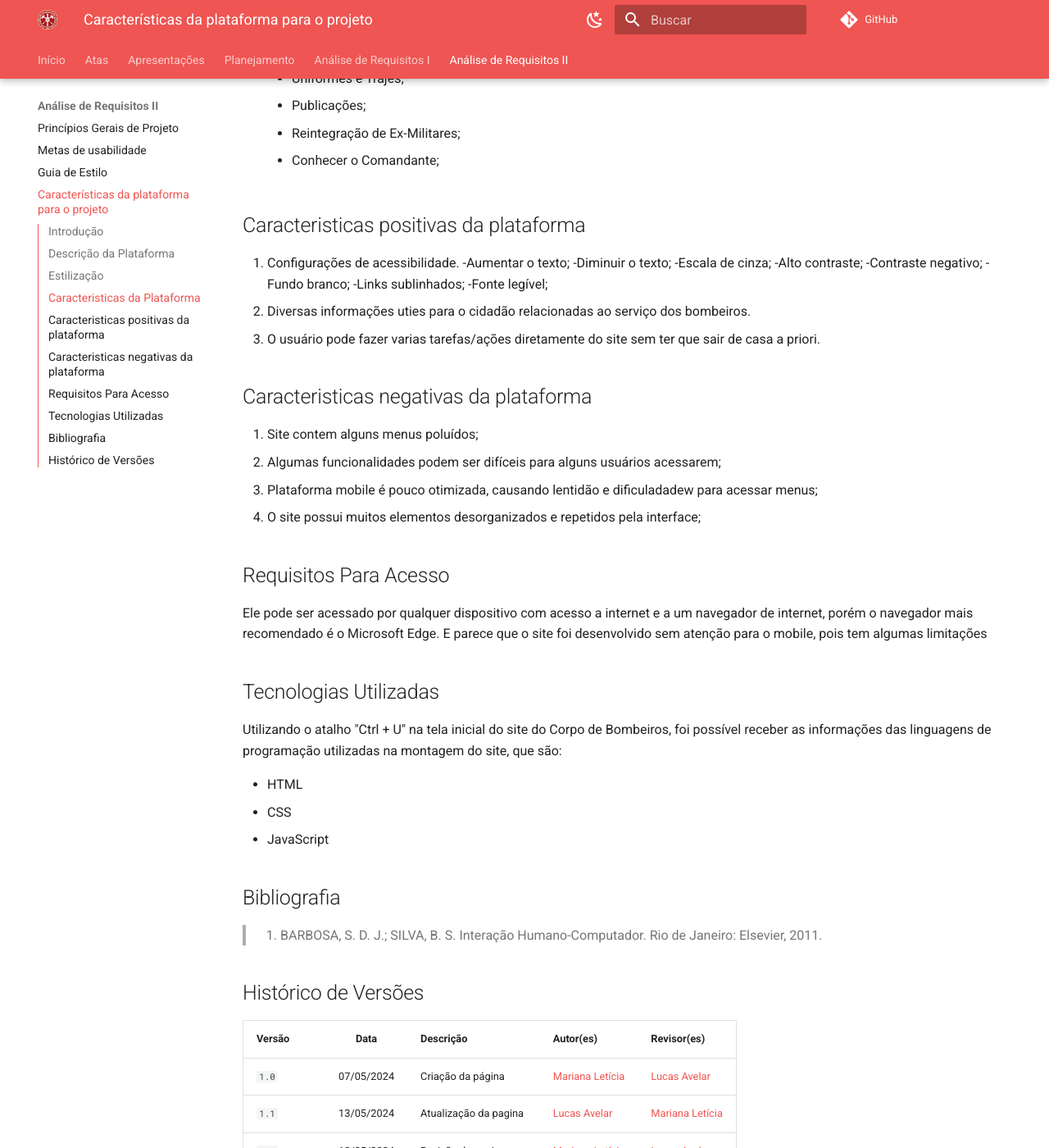
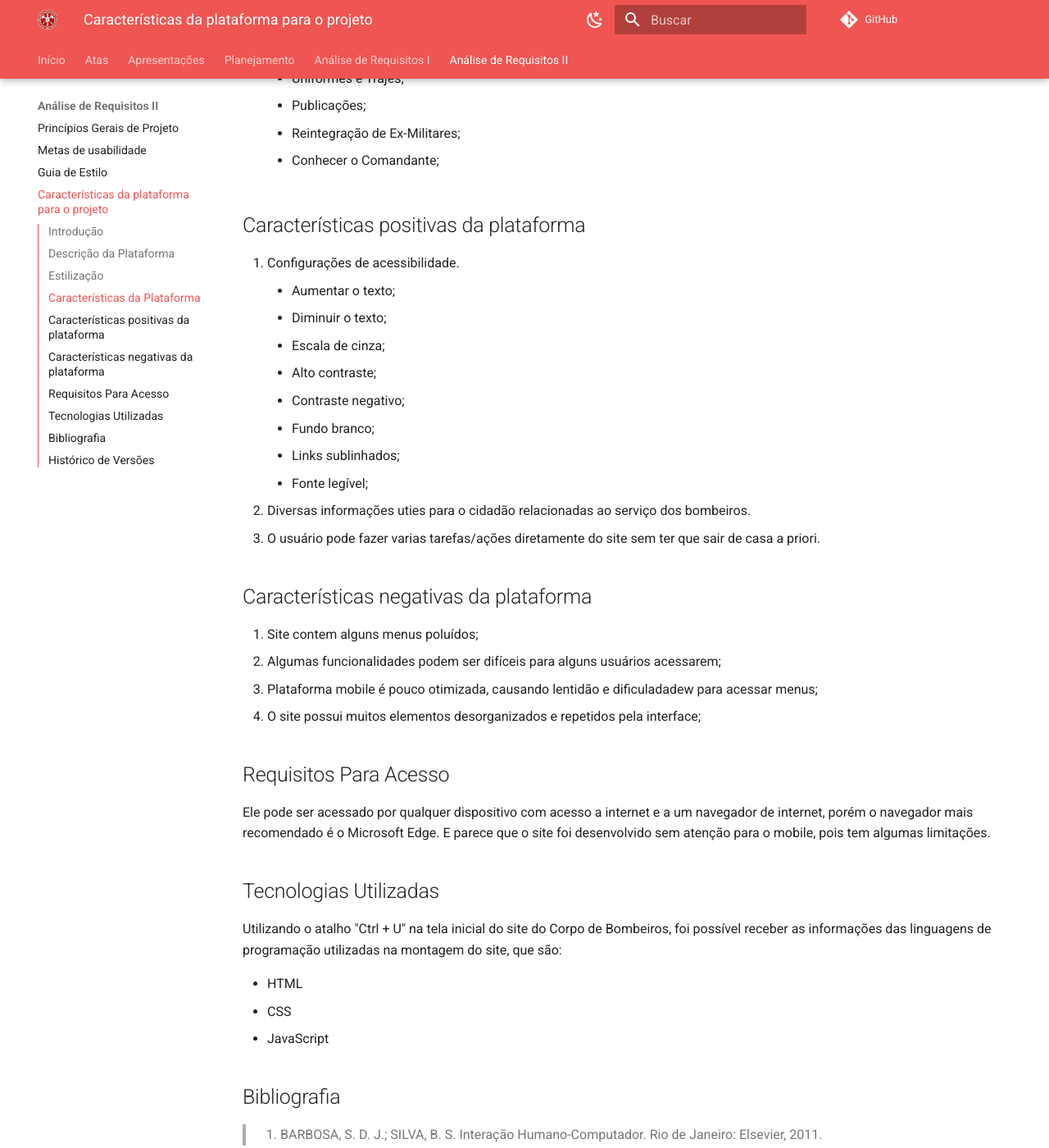
Before and after one commit to Interacao-Humano-Computador/2024.1-CBMERJ, an MkDocs documentation site: the page built from docs/analise_requisitos_2/caracteristica_plat_proj.md, in a window 1280 px wide and 1400 px high, scrolled down 1456 px. Shown: the whole window at 82% size. Built offline with MkDocs 1.6.1 and Material for MkDocs 9.7.7, drawn with Linux system fonts in a browser that asks for light colours; comment, search, counter and statistics services are not loaded; some of the changed text lies outside the part shown.

```diff
--- a/docs/analise_requisitos_2/caracteristica_plat_proj.md
+++ b/docs/analise_requisitos_2/caracteristica_plat_proj.md
@@ -13,7 +13,7 @@
 2. Botões e ícones identificáveis: Os botões e ícones são projetados para serem facilmente identificáveis e acionáveis. Para alguns, basta encostar o mouse.
 3. Hierarquia de funcionalidades: As funcionalidades são organizadas de forma hierárquica, onde algumas estão contidas dentro de outras, seguindo uma lógica de agrupamento.
 
-## Caracteristicas da Plataforma
+## Características da Plataforma
 
 1. Para o cidadão.
     - Taxa de incêndio;
@@ -39,21 +39,21 @@
     - Reintegração de Ex-Militares;
     - Conhecer o Comandante;
 
-## Caracteristicas positivas da plataforma
+## Características positivas da plataforma
 
 1. Configurações de acessibilidade.
-    -Aumentar o texto;
-    -Diminuir o texto;
-    -Escala de cinza;
-    -Alto contraste;
-    -Contraste negativo;
-    -Fundo branco;
-    -Links sublinhados;
-    -Fonte legível;
+    - Aumentar o texto;
+    - Diminuir o texto;
+    - Escala de cinza;
+    - Alto contraste;
+    - Contraste negativo;
+    - Fundo branco;
+    - Links sublinhados;
+    - Fonte legível;
 2. Diversas informações uties para o cidadão relacionadas ao serviço dos bombeiros.
 3. O usuário pode fazer varias tarefas/ações diretamente do site sem ter que sair de casa a priori.
 
-## Caracteristicas negativas da plataforma
+## Características negativas da plataforma
 
 1. Site contem alguns menus poluídos;
 2. Algumas funcionalidades podem ser difíceis para alguns usuários acessarem;
@@ -62,7 +62,7 @@
 
 ## Requisitos Para Acesso
 
-Ele pode ser acessado por qualquer dispositivo com acesso a internet e a um navegador de internet, porém o navegador mais recomendado é o Microsoft Edge. E parece que o site foi desenvolvido sem atenção para o mobile, pois tem algumas limitações
+Ele pode ser acessado por qualquer dispositivo com acesso a internet e a um navegador de internet, porém o navegador mais recomendado é o Microsoft Edge. E parece que o site foi desenvolvido sem atenção para o mobile, pois tem algumas limitações.
 
 ## Tecnologias Utilizadas
 
@@ -71,9 +71,6 @@ Utilizando o atalho "Ctrl + U" na tela inicial do site do Corpo de Bombeiros, fo
 - HTML <br>
 - CSS <br>
 - JavaScript <br>
-
-
-
 
 
 ## Bibliografia
```
Also changed, not shown: other parts of docs/analise_requisitos_2/caracteristica_plat_proj.md (+2 -2 lines).
